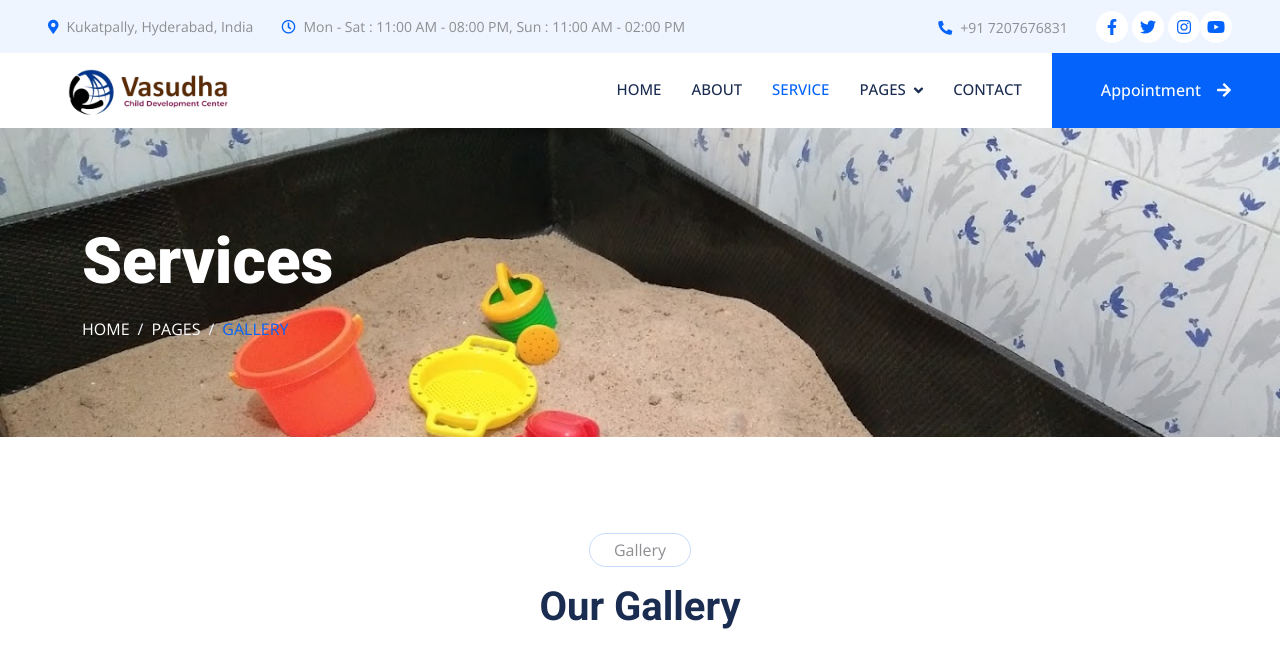
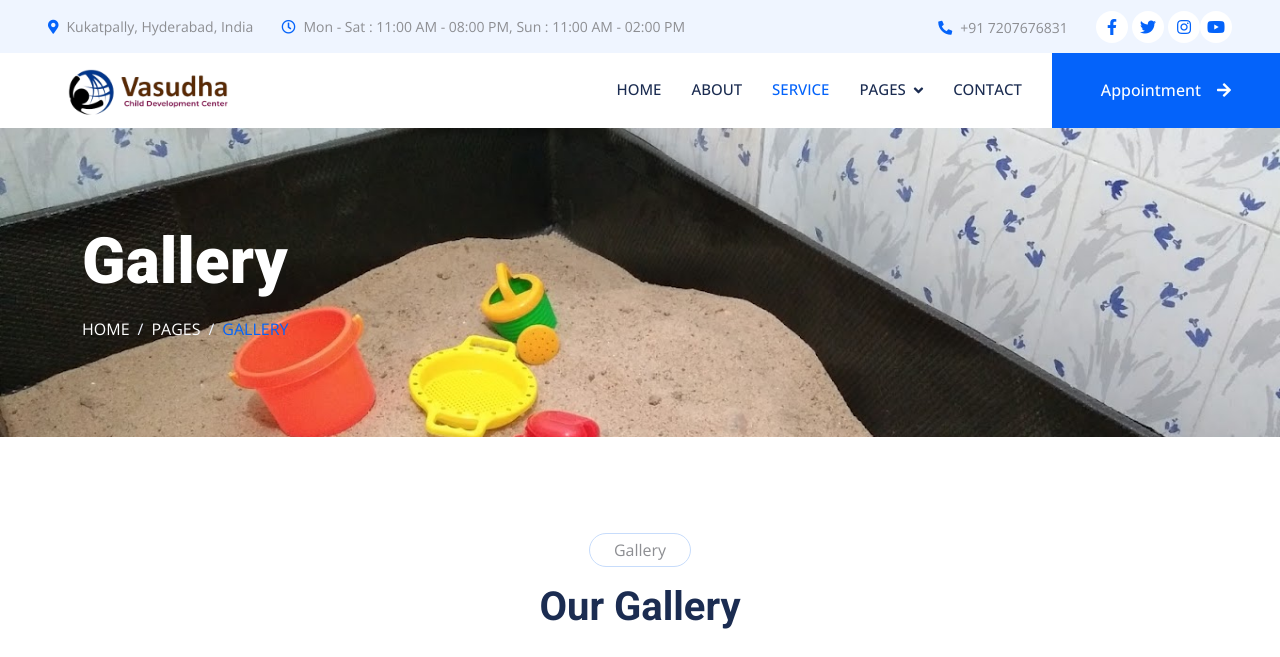
Before and after one commit to sahoosubhashree57/Vasudha-CDC, a plain HTML site: page gallery.html in a window 1280 px wide. Shown: the top 657 px of the page. Drawn offline with nearby package versions, Linux system fonts and the light colour scheme.

Commit message:
minor changes

```diff
--- a/gallery.html
+++ b/gallery.html
@@ -108,7 +108,7 @@
     <!-- Page Header Start -->
     <div class="container-fluid page-header py-5 mb-5 wow fadeIn" data-wow-delay="0.1s">
         <div class="container py-5">
-            <h1 class="display-3 text-white mb-3 animated slideInDown">Services</h1>
+            <h1 class="display-3 text-white mb-3 animated slideInDown">Gallery</h1>
             <nav aria-label="breadcrumb animated slideInDown">
                 <ol class="breadcrumb text-uppercase mb-0">
                     <li class="breadcrumb-item"><a class="text-white" href="#">Home</a></li>
```
